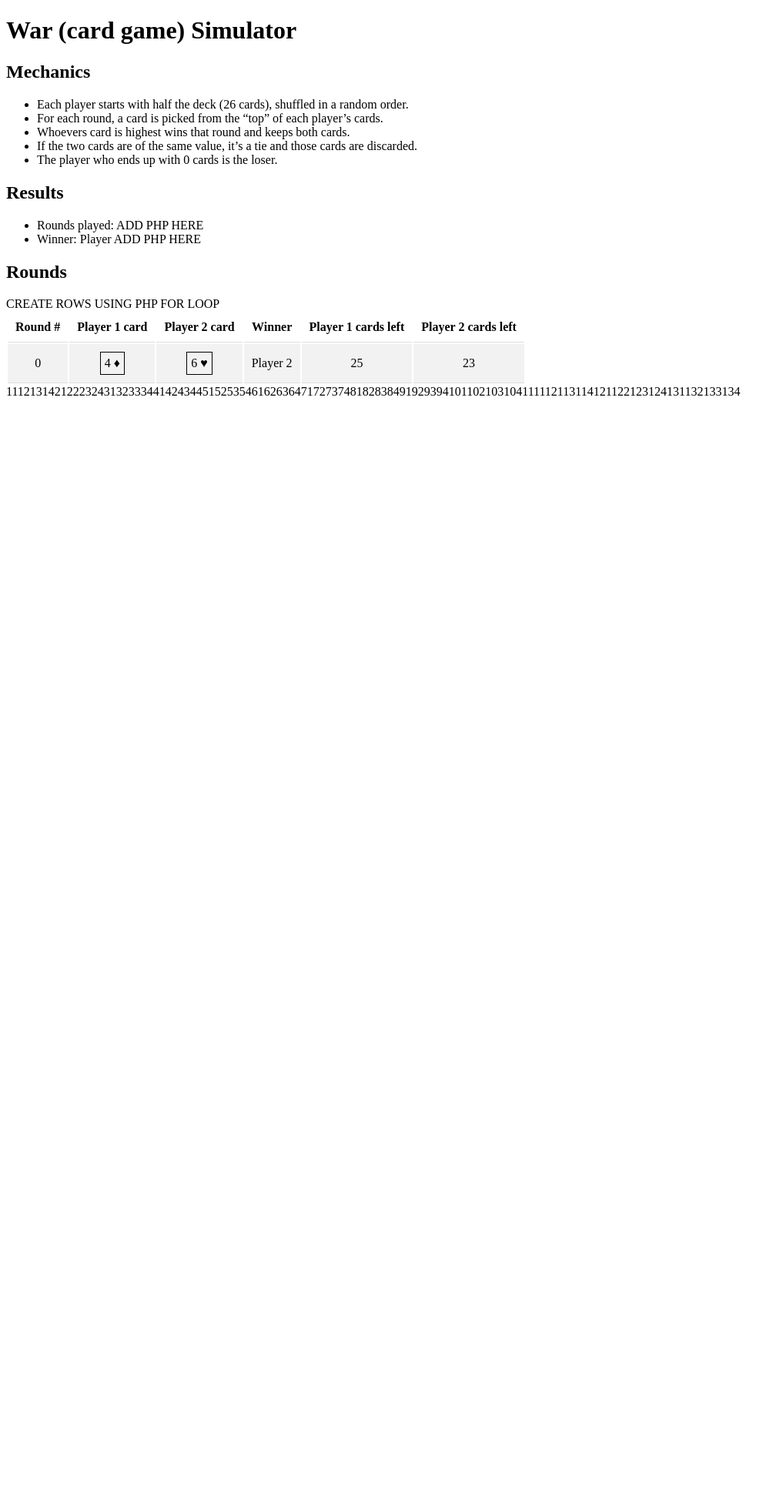
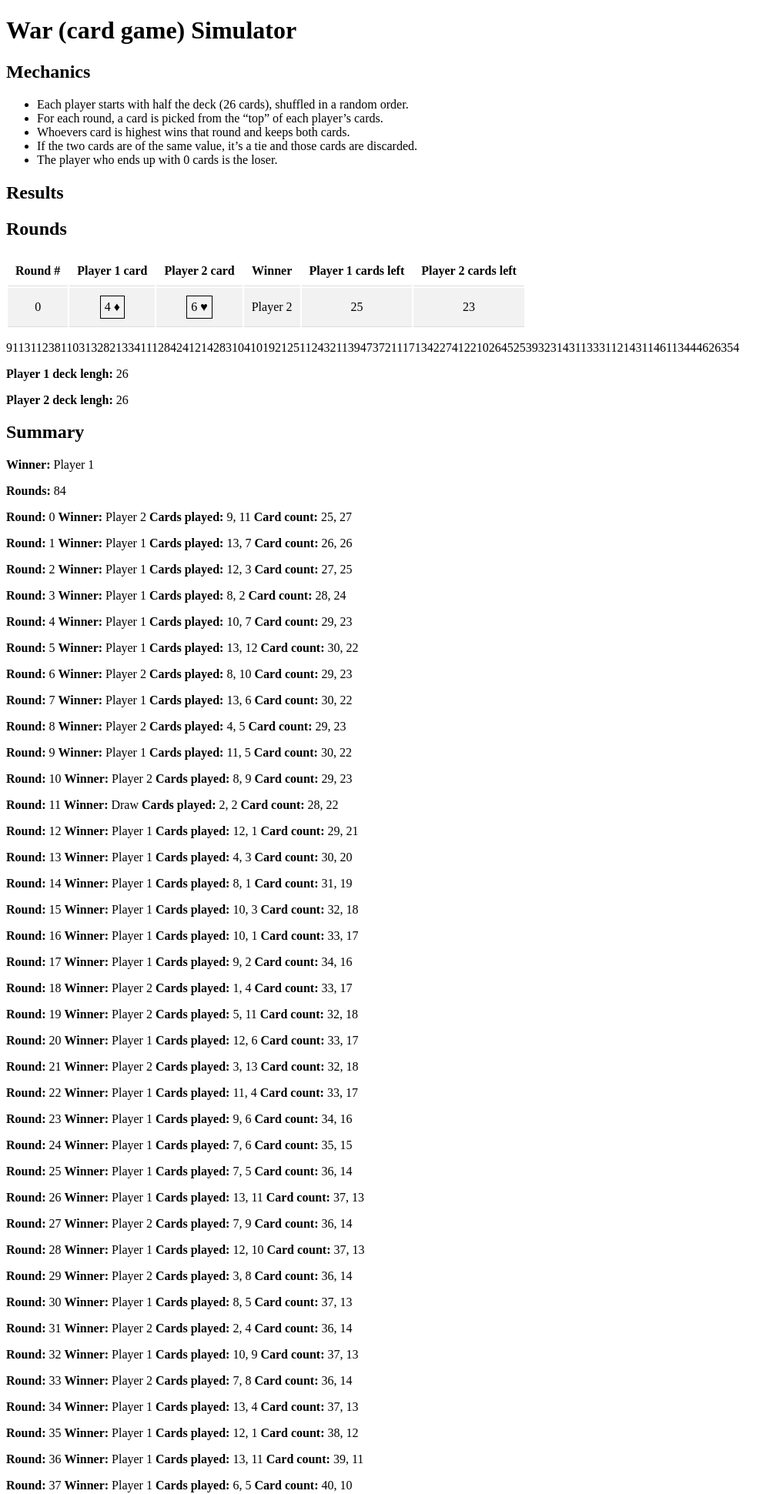
Before and after one commit to dpurser-dev/e2, a PHP site: page / in a window 1280 px wide. Shown: the top 1941 px of the page at 77% size, without its empty margins (0-1017 px from the left). Before the commit the page ends 514 px from the top, so only its background shows below. Run offline with PHP 8.4, Linux system fonts and the light colour scheme.

Commit message:
Finished mechanics P1 (YAY!)

```diff
--- a/p1/index-view.php
+++ b/p1/index-view.php
@@ -43,13 +43,8 @@
     </ul>
 
     <h2>Results</h2>
-    <ul>
-        <li>Rounds played: ADD PHP HERE </li>
-        <li>Winner: Player ADD PHP HERE </li>
-    </ul>
 
     <h2>Rounds</h2>
-    CREATE ROWS USING PHP FOR LOOP
     <table>
         <tbody>
             <tr>
@@ -72,12 +67,31 @@
         </tbody>
     </table>
 
-    <?php
+    <p>
+        <?php
         foreach ($deck as &$card) {
             echo $card[0];
             echo $card[1];
         }
     ?>
+    </p>
+
+    <p><b>Player 1 deck lengh: </b><?php echo $player1_length ?></p>
+    <p><b>Player 2 deck lengh: </b><?php echo $player2_length ?></p>
+    <h2>Summary</h2>
+    <p><b>Winner: </b><?php echo $winner ?>
+    <p><b>Rounds: </b><?php echo $rounds ?>
+
+        <?php
+        for ($i = 0; $i < $rounds; $i++) { ?>
+    <p>
+        <b>Round: </b><?php echo $i ?>
+        <b>Winner: </b><?php echo $round_outcome[$i] ?>
+        <b>Cards played: </b><?php echo $round_cards[$i][0] ?>, <?php echo $round_cards[$i][1] ?>
+        <b>Card count: </b><?php echo $round_cardcounts[$i][0] ?>, <?php echo $round_cardcounts[$i][1] ?>
+    </p>
+    <?php }
+    ?>
 
 </body>
 
--- a/p1/index.php
+++ b/p1/index.php
@@ -4,8 +4,13 @@
 
 
 # Create a deck of cards
+# Create an array to hold the cards
 $deck = array();
 
+# Populate the deck array
+# Each element is a card, which itself is an array of two elements (value and suit)
+# Non-numeric cards are assigned integeres are as follows: Ace 1; Jack 11; Queen 12; King 13
+# Suits are assigned integers as follows: Hearts 1; Diamonds 2; Clubs 3; Spades 4
 for ($i = 1; $i <= 13; $i++) {
     for($j = 1; $j <= 4; $j++) {
         $deck[] = [$i, $j];
@@ -13,18 +18,89 @@ for ($i = 1; $i <= 13; $i++) {
 }
 
 # Shuffle the deck
-
+shuffle($deck);
 
 # Split the deck in two
+$player1_cards = array_slice($deck, 0, 26);
+$player2_cards = array_slice($deck, 26, 52);
 
+$player1_length = count($player1_cards);
+$player2_length = count($player2_cards);
 
-# Define an object called a round
+$player1_count = 26;
+$player2_count = 26;
 
+# Define an array to hold the rounds
+$rounds = 0;
+$round_cards = array();
+$round_outcome = array();
+$round_cardcounts = array();
 
-# Create rounds until the deck is complete
+# Continue loop as long as at least one player still has cards
+while (count($player1_cards) > 0 && count($player2_cards) > 0) {
+    # Increment the rounds variable by 1
+    $rounds ++;
+    # Compare the top card from each deck
+    if ($player1_cards[0][0] > $player2_cards[0][0]) {
+        # Store the cards that were played
+        $round_cards[] = [$player1_cards[0][0], $player2_cards[0][0]];
+        # Store the outcme
+        $round_outcome[] = "Player 1";
+        # Append both cards to the bottom of Player 1's deck
+        $player1_cards[] = $player1_cards[0];
+        $player1_cards[] = $player2_cards[0];
+        # Remove the top card from both decks
+        unset($player1_cards[0]);
+        unset($player2_cards[0]);
+        # Reindex the arrays
+        $player1_cards = array_values($player1_cards);
+        $player2_cards = array_values($player2_cards);
+        # Store the card counts
+        $round_cardcounts[] = [count($player1_cards), count($player2_cards)];
 
+    } elseif ($player1_cards[0][0] < $player2_cards[0][0]) {
+        # Store the cards that were played
+        $round_cards[] = [$player1_cards[0][0], $player2_cards[0][0]];
+        # Store the outcme
+        $round_outcome[] = "Player 2";
+        # Append both cards to the bottom of Player 1's deck
+        $player2_cards[] = $player2_cards[0];
+        $player2_cards[] = $player1_cards[0];
+        # Remove the top card from both decks
+        unset($player1_cards[0]);
+        unset($player2_cards[0]);
+        # Reindex the arrays
+        $player1_cards = array_values($player1_cards);
+        $player2_cards = array_values($player2_cards);
+        # Store the card counts
+        $round_cardcounts[] = [count($player1_cards), count($player2_cards)];
 
-# Compute the winner from the rounds
+    } else {
+        # Store the cards that were played
+        $round_cards[] = [$player1_cards[0][0], $player2_cards[0][0]];
+        # Store the outcme
+        $round_outcome[] = "Draw";
+        # Remove the top card from both decks
+        unset($player1_cards[0]);
+        unset($player2_cards[0]);
+        # Reindex the arrays
+        $player1_cards = array_values($player1_cards);
+        $player2_cards = array_values($player2_cards);
+        # Store the card counts
+        $round_cardcounts[] = [count($player1_cards), count($player2_cards)];
+
+    }
+}
+
+# Compute the winner of the game
+if (count($player1_cards) == 0) {
+    $winner = "Player 2";
+} elseif (count($player2_cards) == 0) {
+    $winner = "Player 1";
+} else {
+    $winner = "Draw";
+    }
+
 
 
 require 'index-view.php';
```
